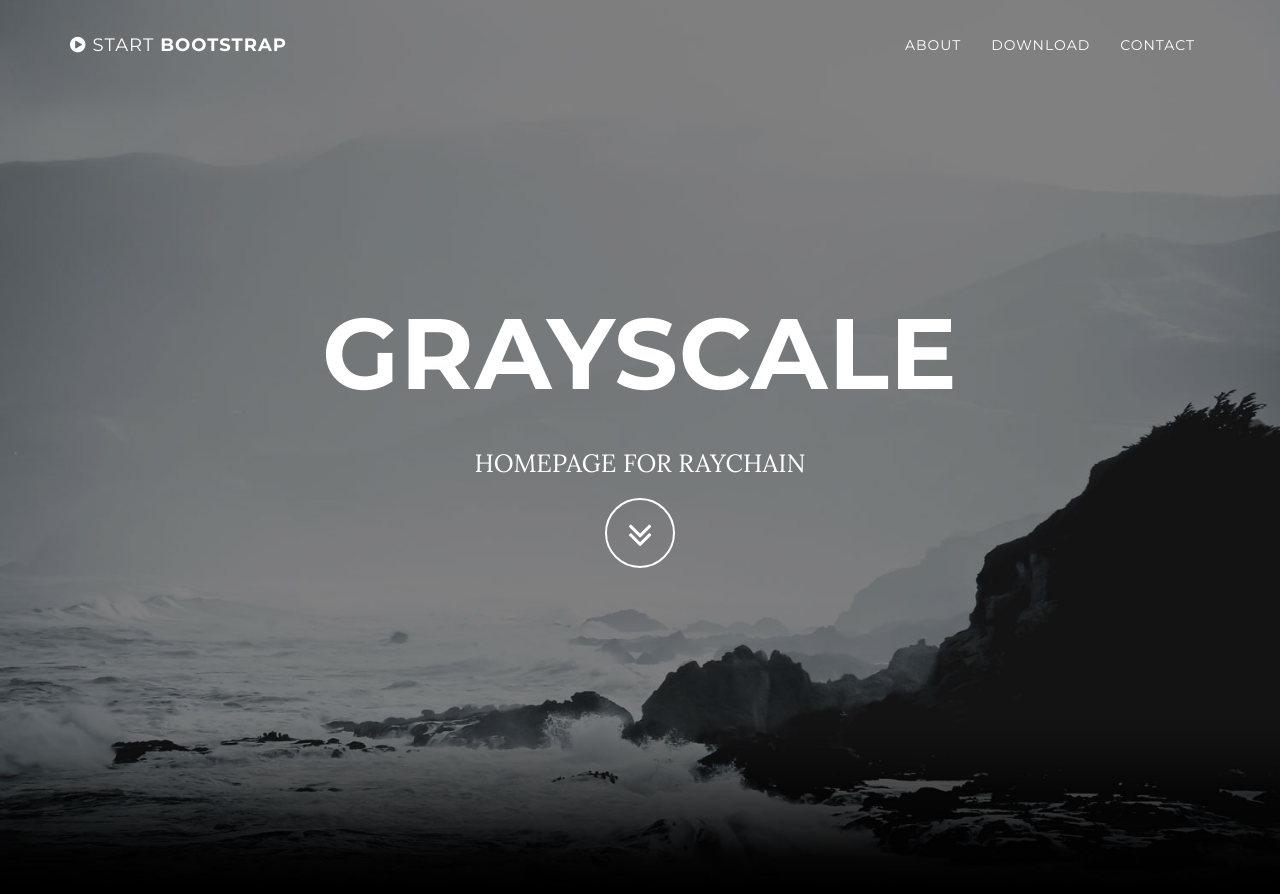
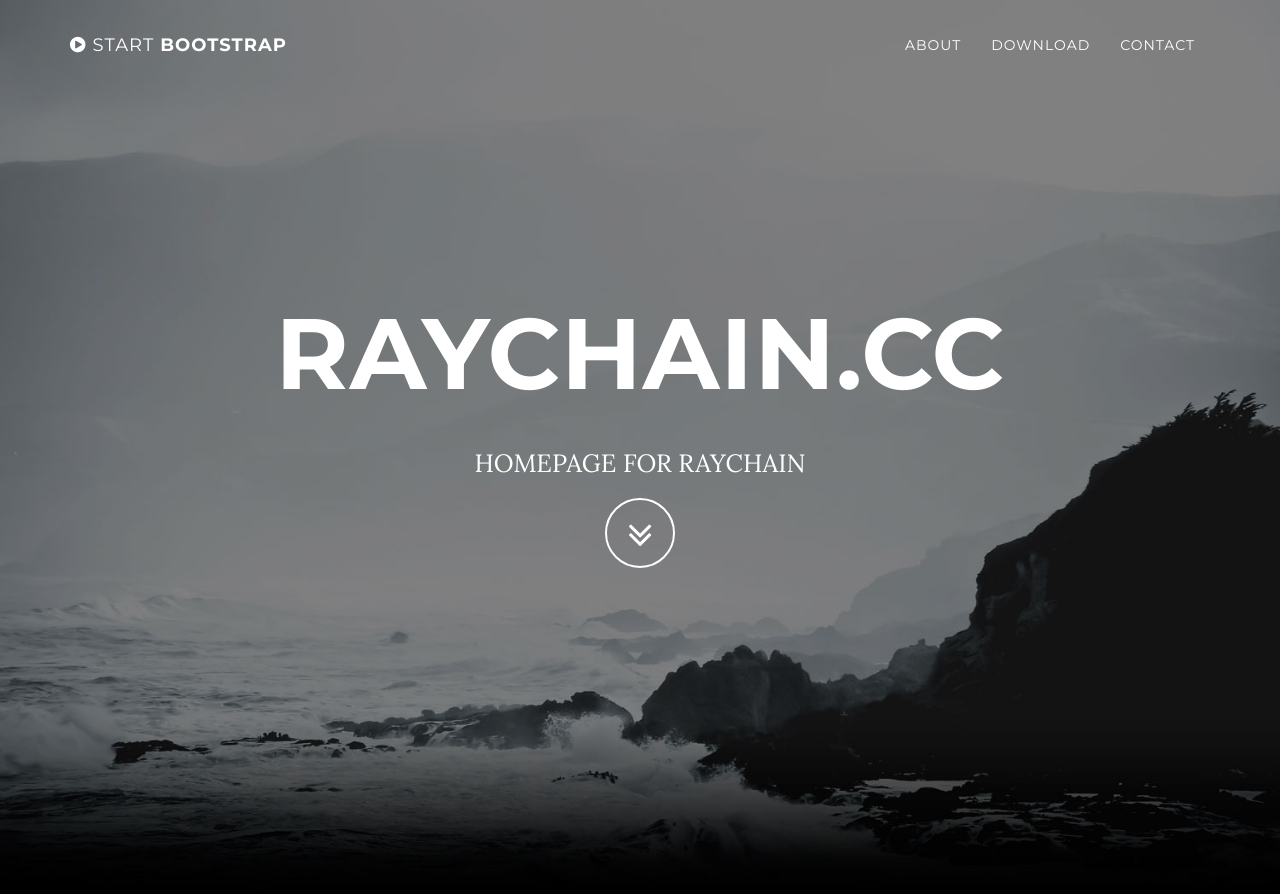
Before and after one commit to rayho932/rayho932.github.io, a Jekyll site: the page built from index.html, in a window 1280 px wide and 900 px high. Shown: the top 894 px of the window. Built offline with Jekyll 4.4.1, drawn with Linux system fonts in a browser that asks for light colours.

Commit message:
Update _config.yml

```diff
--- a/_config.yml
+++ b/_config.yml
@@ -1,5 +1,5 @@
 # Site settings
-title: Grayscale
+title: RAYCHAIN.CC
 email: master@raychain.cc
 url: https://raychain.cc
 description: "HOMEPAGE FOR RAYCHAIN"
```
